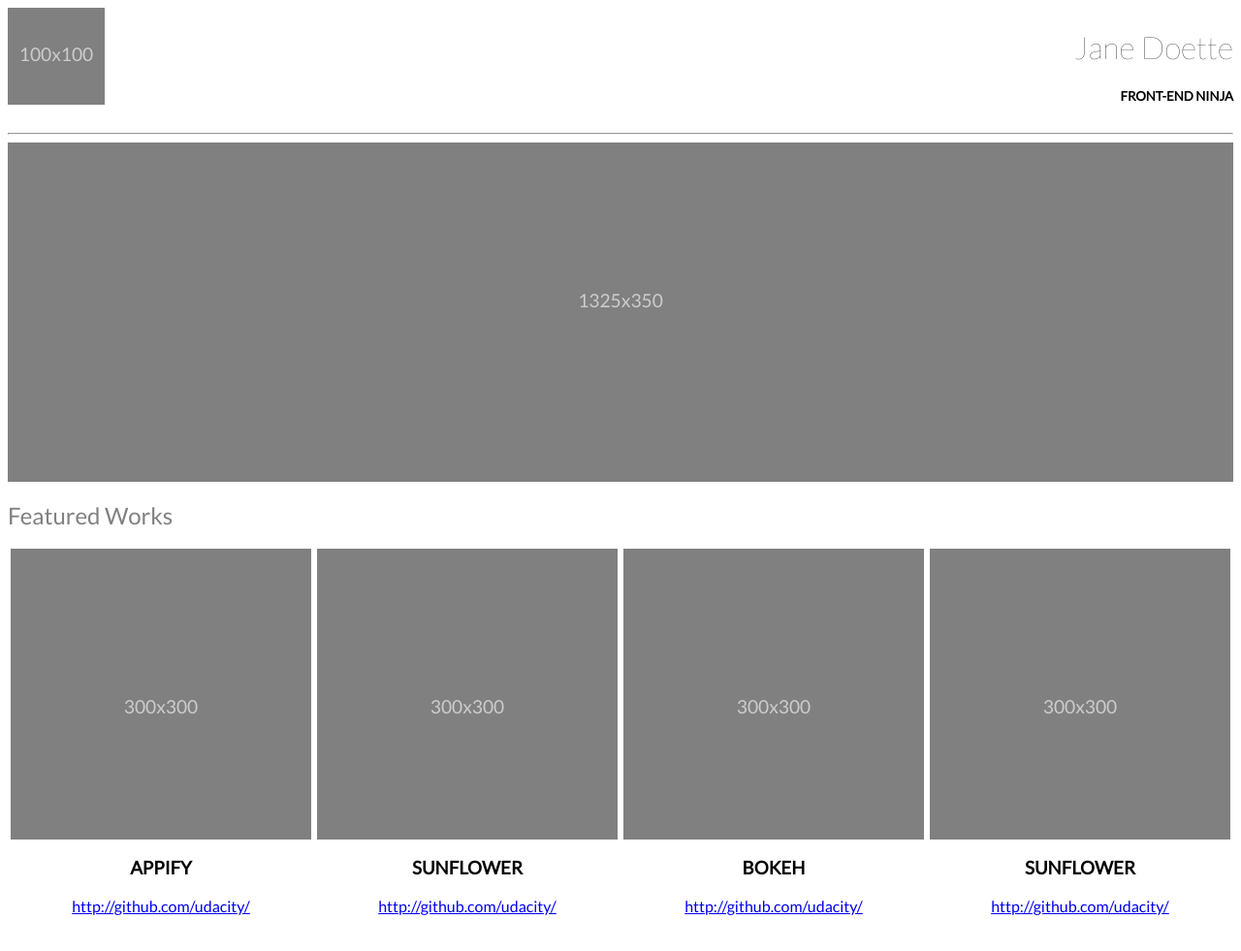
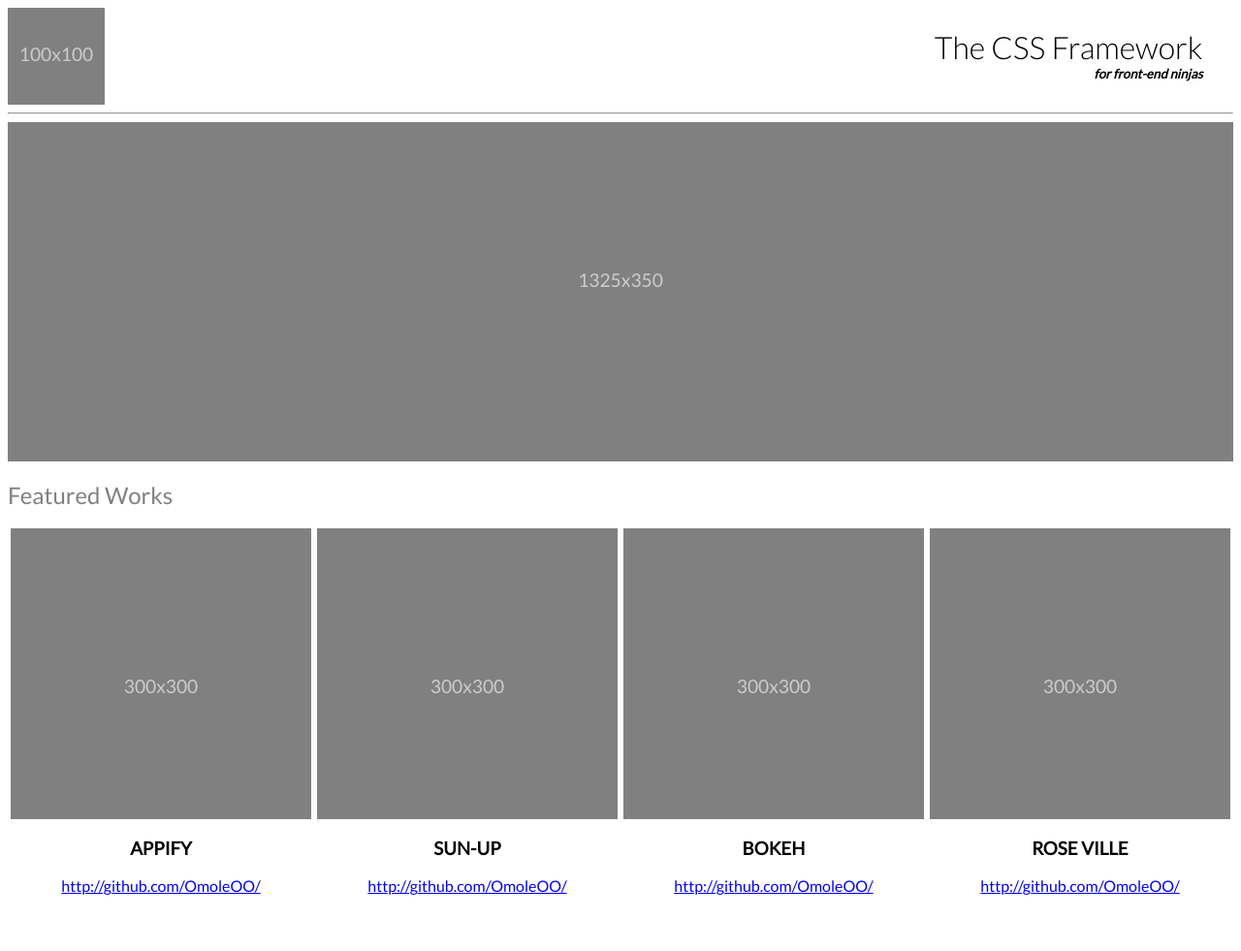
Before and after one commit to OmoleOO/theCssFramework, a plain HTML site: page index.html in a window 1280 px wide. Shown: the whole page at 97% size. After the commit the page ends 960 px from the top, so only its background shows below. Drawn offline with Linux system fonts and the light colour scheme.

Commit message:
update to sample file

```diff
--- a/css/theCssFramework.css
+++ b/css/theCssFramework.css
@@ -22,8 +22,17 @@
 	font-family: 'Lato', sans-serif;
 }
 
-h1 { font-weight: 100; }
+h1 {
+	font-weight: 300;
+	margin-bottom: 0;
+	margin-right: 5%;
+ }
 h2 { font-weight: 400; color: grey; }
+h5 {
+	font-style: italic;
+	margin-top: 0;
+	margin-right: 5%;
+}
 h6 { color: #BCBBBB; }
 h3 { text-align: center; }
 
--- a/index.html
+++ b/index.html
@@ -12,8 +12,8 @@
 		<div class="placeholder logo">100x100</div>
 	</div>
 	<div class="col-6 text-right">
-		<h1>Jane Doette</h1>
-		<h5>FRONT-END NINJA</h5>
+		<h1>The CSS Framework</h1>
+		<h5>for front-end ninjas</h5>
 	</div>
 	<hr />
 </div>
@@ -27,22 +27,22 @@
 	<div class="sm-col-12 md-col-6 col-3">
 		<div class="placeholder box">300x300</div>
 		<h3>APPIFY</h3>
-		<a href="#">http://github.com/udacity/</a>
+		<a href="#">http://github.com/OmoleOO/</a>
 	</div>
 	<div class="sm-col-12 md-col-6 col-3">
 		<div class="placeholder box">300x300</div>
-		<h3>SUNFLOWER</h3>
-		<a href="#">http://github.com/udacity/</a>
+		<h3>SUN-UP</h3>
+		<a href="#">http://github.com/OmoleOO/</a>
 	</div>
 	<div class="sm-col-12 md-col-6 col-3">
 		<div class="placeholder box">300x300</div>
 		<h3>BOKEH</h3>
-		<a href="#">http://github.com/udacity/</a>
+		<a href="#">http://github.com/OmoleOO/</a>
 	</div>
 	<div class="sm-col-12 md-col-6 col-3">
 		<div class="placeholder box">300x300</div>
-		<h3>SUNFLOWER</h3>
-		<a href="#">http://github.com/udacity/</a>
+		<h3>ROSE VILLE</h3>
+		<a href="#">http://github.com/OmoleOO/</a>
 	</div>
 </div>
 
```
